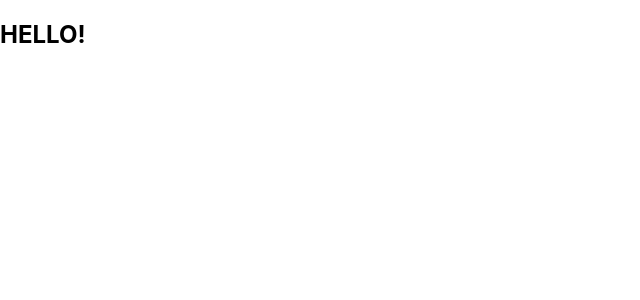
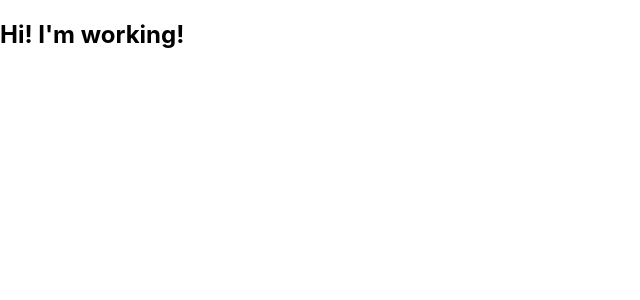
Before and after one commit to MilaTuzova/goit-react-hw-02-phonebook, a React (Create React App) app: page / in a window 1280 px wide. Shown: the top 300 px of the page, without its empty margins (0-640 px from the left). Built offline with nearby package versions, Linux system fonts and the light colour scheme.

Commit message:
created files

```diff
--- a/src/App.jsx
+++ b/src/App.jsx
@@ -1,6 +1,6 @@
 
 function App() {
-  return <h2>HELLO!</h2>;
+  return <h2>Hi! I'm working! </h2>;
 }
 
 export default App;
```
Also changed, not shown: src/Components/ContactForm/ContactForm.jsx (added), src/Components/Filter/Filter.jsx (added).
